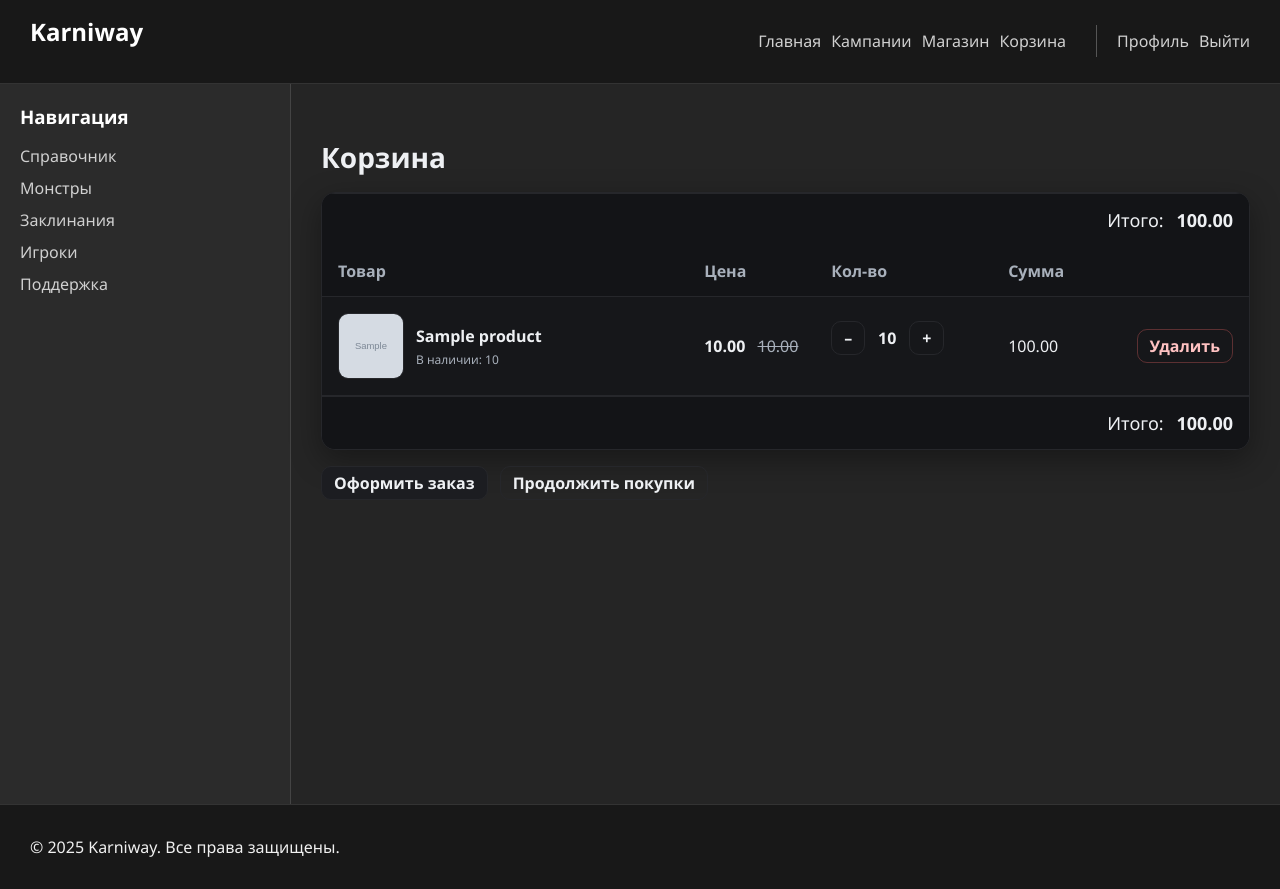
After one commit to KoRRaZon/Karniway-Presentation, a Django app: page /cart in a window 1280 px wide. The commit adds this page. Run offline with Django 5.2, Linux system fonts and the light colour scheme; a user stored in the database is signed in; tables that the repository leaves empty hold one stand-in row (values such as "Sample post"); grey boxes marked "Sample" are stand-in pictures; some libraries are stand-ins or nearby versions.

Commit message:
feat(cart): Models, URLs, views and HTML/CSS

```diff
--- a/apps/shop/urls.py
+++ b/apps/shop/urls.py
@@ -1,7 +1,8 @@
 from django.urls import path
 
 from apps.shop.views import ProductDetailView, ProductUpdateView, ProductCreateView, ProductDeleteView, ProductListView, \
-    ProductVoteView, ProductReviewDeleteView, ProductReviewListView, ProductReviewCreateView
+    ProductVoteView, ProductReviewDeleteView, ProductReviewListView, ProductReviewCreateView, CartDetailView, \
+    CartAddView, CartItemIncreaseView, CartItemDecreaseView, CartItemRemoveView
 
 app_name = 'shop'
 
@@ -17,4 +18,10 @@ urlpatterns = [
     path('products/<slug:slug>/reviews/create', ProductReviewCreateView.as_view(), name='product_review_create'),
     path('products/<slug:slug>/reviews/list', ProductReviewListView.as_view(), name='product_review_list'),
     path('products/<slug:slug>/reviews/<uuid:pk>/delete/', ProductReviewDeleteView.as_view(), name='product_review_delete'),
+
+    path('cart', CartDetailView.as_view(), name='cart_detail'),
+    path('cart/add/<slug:slug>/', CartAddView.as_view(), name='cart_add'),
+    path('cart/item/<int:pk>/inc/', CartItemIncreaseView.as_view(), name='cart_item_increase'),
+    path('cart/item/<int:pk>/dec/', CartItemDecreaseView.as_view(), name='cart_item_decrease'),
+    path('cart/item/<int:pk>/remove/', CartItemRemoveView.as_view(), name='cart_item_remove'),
 ]
--- a/apps/shop/views.py
+++ b/apps/shop/views.py
@@ -1,19 +1,21 @@
 import json
 
+from PIL.DdsImagePlugin import item1
 from django.contrib import messages
 from django.core.paginator import Paginator
 from django.db import transaction, IntegrityError
 from django.db.models import F
-from django.http import JsonResponse, HttpResponse
+from django.http import JsonResponse, HttpResponse, HttpResponseBadRequest
 from django.shortcuts import render, redirect
 from django.urls import reverse_lazy
 from django.utils.decorators import method_decorator
 from django.views import View
 from django.views.decorators.http import require_POST
-from django.views.generic import ListView, DetailView, CreateView, UpdateView, DeleteView
+from django.views.generic import ListView, DetailView, CreateView, UpdateView, DeleteView, TemplateView
 
 from apps.shop.forms import ProductForm, ProductImageFormset, ProductReviewForm
-from apps.shop.models import Product, ProductRating, ProductVote, ProductReview
+from apps.shop.models import Product, ProductRating, ProductVote, ProductReview, Cart
+from apps.shop.services import CartService
 
 
 class ProductListView(ListView):
@@ -319,3 +321,132 @@ class ProductReviewDeleteView(View):
 
         messages.success(request, 'Отзыв удален.')
         return redirect(product.get_absolute_url() + '#reviews')
+
+class CartAddView(View):
+    """
+    Добавление товара в корзину пользователя
+    """
+    def post(self, request, slug):
+        try:
+            product = Product.objects.get(slug=slug)
+        except Product.DoesNotExist:
+            return HttpResponseBadRequest('Неизвестный товар')
+
+        try:
+            quantity = int(request.POST['quantity'])
+        except (TypeError, ValueError):
+            quantity = 1
+        if quantity <= 0:
+            quantity = 1
+
+        try:
+            cart = CartService(request).add(product, quantity)
+        except ValueError:
+            if request.headers.get('HX-Request'):
+                return JsonResponse({'ok': False, 'detail': str(ValueError)}, status=400)
+            messages.error(request, str(ValueError))
+            return redirect(product.get_absolute_url())
+
+        # ответ для HTMX/JSON
+        if request.headers.get('HX-Request') or 'application/json' in request.headers.get('Accept', ''):
+            # здесь можно вернуть маленький HTML-фрагмент “иконки корзины” или просто данные
+            #return JsonResponse({
+                #'ok': True,
+                #'item_count': cart.items.count(),
+                #'cart_id': str(cart.pk),
+            #})
+            response = HttpResponse("Товар добавлен", status=200)
+            response.headers['HX-Trigger'] = json.dumps({
+                "cart:add": {
+                    "item_count": cart.items.count(),
+                    "product": str(product.pk),
+                }
+            })
+            return response
+
+        # возвращаемся на страницу товара
+        messages.success(request, 'Товар добавлен в корзину')
+        return redirect(product.get_absolute_url())
+
+
+class CartDetailView(TemplateView):
+    """
+    Просмотр корзины пользователя
+    """
+    template_name = 'shop/cart_detail.html'
+
+    def get_context_data(self, **kwargs):
+        context = super().get_context_data(**kwargs)
+        service = CartService(self.request)
+        cart = service.get_or_create_cart()
+        items = cart.items.select_related('product')
+        context.update({
+            'cart': cart,
+            'items': items,
+            'title': 'Корзина',
+        })
+        return context
+
+class CartItemIncreaseView(View):
+    """
+    Увеличение количества товара в корзине
+    """
+    http_method_names = ['post']
+
+    def post(self, request, pk):
+        service = CartService(self.request)
+        cart = service.get_or_create_cart()
+        item = cart.items.select_related('product').filter(pk=pk).first()
+        if not item:
+            return JsonResponse({'ok': False, 'detail': 'Товар не найден.'}, status=404)
+
+        # проверка остатков
+        if item.product.quantity < (item.quantity + 1):
+            return JsonResponse({'ok': False, 'detail': 'Недостаточно товара на складе.'}, status=400)
+
+        item.quantity += 1
+        item.save(update_fields=['quantity'])
+        return JsonResponse({'ok': True, 'quantity': item.quantity})
+
+class CartItemDecreaseView(View):
+    """
+    Уменьшение количества товара в корзине
+    """
+    http_method_names = ['post']
+
+    def post(self, request, pk):
+        service = CartService(self.request)
+        cart = service.get_or_create_cart()
+        item = cart.items.select_related('product').filter(pk=pk).first()
+        if not item:
+            return JsonResponse({'ok': False, 'detail': 'Товар не найден.'}, status=404)
+
+        if item.quantity > 1:
+            item.quantity -= 1
+            item.save(update_fields=['quantity'])
+        else:
+            item.delete()
+        return JsonResponse({'ok': True})
+
+class CartItemRemoveView(View):
+    """
+    Удаление товара из корзины
+    """
+    http_method_names = ['post']
+    def post(self, request, pk):
+        service = CartService(self.request)
+        cart = service.get_or_create_cart()
+        item = cart.items.filter(pk=pk).first()
+        if not item:
+            return JsonResponse({'ok': False, 'detail': 'Товар не найден.'}, status=404)
+        item.delete()
+        return JsonResponse({'ok': True})
+
+
+class OrderCreateView(View):
+    """
+    Создание заказа.
+    - GET: Переход на страницу оформления заказа, заполнение Shipping Address, финальная проверка заказа.
+    - POST: Отправка форм, валидация, снапшот Cart/CartItem в Order/OrderItem, Order.status == 'pending'.
+    """
+    pass
--- a/apps/wiki/models.py
+++ b/apps/wiki/models.py
@@ -44,7 +44,7 @@ class Post(IsDeletedModel):
 
     def save(self, *args, **kwargs):
         if not self.slug:
-            self.slug = unique_slugify(self, self.name, self.slug)
+            self.slug = unique_slugify(self, self.title, self.slug)
         super().save(*args, **kwargs)
 
 
@@ -63,7 +63,7 @@ class News(IsDeletedModel):
 
     def save(self, *args, **kwargs):
         if not self.slug:
-            self.slug = unique_slugify(self, self.name, self.slug)
+            self.slug = unique_slugify(self, self.title, self.slug)
         super().save(*args, **kwargs)
 
 
--- a/apps/wiki/views.py
+++ b/apps/wiki/views.py
@@ -137,10 +137,12 @@ class CreatureUpdateView(UpdateView):
     form_class = CreatureForm
     template_name = 'wiki/creature_create.html'
     extra_context = {'title': 'Редактирование существа'}
-    success_url = reverse_lazy('wiki:creature_list')
 
     def get_object(self, **kwargs):
         return Creature.objects.get(slug=self.kwargs['slug'])
+
+    def get_success_url(self):
+        return reverse('wiki:creature_detail', kwargs={'slug': self.object.slug})
 
     def get_context_data(self, **kwargs):
         context = super().get_context_data(**kwargs)
@@ -148,7 +150,7 @@ class CreatureUpdateView(UpdateView):
 
         if self.request.method == 'POST':
             context['attack_formset'] = CreatureAttackFormSet(self.request.POST, instance=creature, prefix="attack")
-            context['passive-formset'] = CreaturePassiveFormSet(self.request.POST, instance=creature, prefix="passive")
+            context['passive_formset'] = CreaturePassiveFormSet(self.request.POST, instance=creature, prefix="passive")
         else:
             context['attack_formset'] = CreatureAttackFormSet(instance=creature, prefix="attack")
             context['passive_formset'] = CreaturePassiveFormSet(instance=creature, prefix="passive")
--- a/static/css/base.css
+++ b/static/css/base.css
@@ -32,6 +32,26 @@ h1, h2, h3 {
 .flash.error{border-color:#f66; background:#3a2020}
 .flash.warning{border-color:#fc6; background:#3a2f12}
 
+/* 1) Нормализуем типографику у всех контролов формы */
+button, input, select, textarea {
+  font: inherit;        /* наследуем и семейство, и размер, и межстрочный интервал */
+  color: inherit;
+}
+
+/* 2) Убираем нативный вид кнопки, чтобы не вмешивался */
+button.k-btn {
+  -webkit-appearance: none;
+  -moz-appearance: none;
+  appearance: none;
+}
+
+/* 3) Фиксируем одинаковые метрики у наших «кнопок» (и <a>, и <button>) */
+.k-btn{
+  font-family: 'Segoe UI', system-ui, -apple-system, Roboto, Arial, sans-serif;
+  font-size: 16px;      /* можно 1rem, если базовый = 16px */
+  line-height: 1;       /* одинаковая высота строки */
+  font-weight: 600;
+}
 
 /* ============================= */
 /*            HEADER            */
--- /dev/null
+++ b/static/css/shop/cart.css
@@ -0,0 +1,155 @@
+:root{
+  --bg:#0f0f10;
+  --panel:#16171a;
+  --text:#eef0f3;
+  --muted:#a8b0bb;
+  --border:#26272b;
+  --primary:#8ab4f8;
+  --danger:#ff6b6b;
+  --success:#34d399;
+  --shadow: 0 10px 30px rgba(0,0,0,.35);
+  --radius:14px;
+}
+
+.k-title{
+  margin: 24px 0 16px;
+  color: var(--text);
+  font-size: 28px;
+}
+
+.k-cart{
+  background: var(--panel);
+  border:1px solid var(--border);
+  border-radius: var(--radius);
+  box-shadow: var(--shadow);
+  overflow: hidden;
+}
+
+.k-table{
+  width:100%;
+  border-collapse: collapse;
+}
+
+.k-table thead th{
+  text-align:left;
+  font-weight:600;
+  color: var(--muted);
+  padding:14px 16px;
+  border-bottom:1px solid var(--border);
+  background:#131417;
+}
+
+.k-table tbody td{
+  padding:16px;
+  border-bottom:1px solid var(--border);
+  vertical-align: middle;
+  color: var(--text);
+}
+
+.col-product{ width: 45%; }
+.col-price{ width: 15%; }
+.col-qty{ width: 20%; }
+.col-sum{ width: 15%; }
+.col-actions{ width: 5%; text-align:right; }
+
+.k-row:hover{
+  background: rgba(255,255,255,.02);
+}
+
+.k-prod__box{
+  display:flex;
+  gap:12px;
+  align-items:center;
+}
+
+.k-thumb{
+  width:64px; height:64px;
+  object-fit: cover;
+  border-radius: 10px;
+  border:1px solid var(--border);
+  background:#0b0c0f;
+}
+
+.k-thumb--placeholder{
+  display:flex; align-items:center; justify-content:center;
+  color: var(--muted);
+}
+
+.k-prod__name{
+  color: var(--text);
+  text-decoration: none;
+  font-weight: 600;
+}
+.k-prod__name:hover{ color: var(--primary); }
+
+.k-prod__stock{ color: var(--muted); font-size: 12px; margin-top:4px; }
+
+.k-price__new{ color: var(--text); font-weight:600; margin-right:8px; }
+.k-price__old{ color: var(--muted); text-decoration: line-through; }
+
+.k-qty__controls{
+  display:flex; align-items:center; gap:8px;
+}
+.k-qty__value{
+  min-width: 28px; text-align:center; font-weight:600;
+}
+
+.k-btn{
+  appearance:none;
+  border:1px solid var(--border);
+  background:#1c1d21;
+  color:var(--text);
+  padding:8px 12px;
+  border-radius: 10px;
+  cursor:pointer;
+}
+.k-btn:hover{ border-color:#3a3b41; }
+.k-btn--ghost{
+  background: transparent;
+}
+.k-btn--danger{
+  border-color: rgba(255,107,107,.3);
+  color:#ffc2c2;
+}
+.k-btn--danger:hover{
+  border-color: rgba(255,107,107,.6);
+}
+
+.k-actions{
+  display:flex; gap:12px;
+  margin-top:16px;
+}
+
+.k-totalbar{
+  display:flex; justify-content:space-between; align-items:center;
+  padding:14px 16px;
+  background:#131417;
+  border-top:1px solid var(--border);
+}
+.k-total{ font-size:18px; color: var(--text); }
+.k-total__value{ font-weight:700; margin-left:8px; }
+
+.k-indicator{
+  display:none;
+  color: var(--muted);
+  font-size: 14px;
+}
+.htmx-request .k-indicator{ display:inline; }
+
+.k-empty{
+  color: var(--muted);
+  background: var(--panel);
+  border:1px solid var(--border);
+  border-radius: var(--radius);
+  padding:20px;
+  box-shadow: var(--shadow);
+}
+.k-link{ color: var(--primary); text-decoration: none; }
+.k-link:hover{ text-decoration: underline; }
+
+/* адаптив */
+@media (max-width: 900px){
+  .col-price, .col-sum{ display:none; }
+  .col-product{ width: 60%; }
+  .col-qty{ width: 35%; }
+}
--- a/templates/header.html
+++ b/templates/header.html
@@ -6,7 +6,7 @@
             <a href="/">Главная</a>
             <a href="#">Кампании</a>
             <a href="{% url 'shop:product_list' %}">Магазин</a>
-            <a href="#">Профиль</a>
+            <a href="{% url 'shop:cart_detail' %}">Корзина</a>
         </nav>
 
         {% if user.is_authenticated %}
--- /dev/null
+++ b/templates/shop/cart_detail.html
@@ -0,0 +1,45 @@
+{% extends 'base.html' %}
+{% load static %}
+
+{% block extra_css %}
+<link rel="stylesheet" href="{% static 'css/shop/cart.css' %}">
+{% endblock %}
+
+{% block content %}
+<h1 class="k-title">{{ title }}</h1>
+
+{% if cart.items.exists %}
+  <div class="k-cart">
+    <table class="k-table">
+      <thead>
+        <tr>
+          <th class="col-product">Товар</th>
+          <th class="col-price">Цена</th>
+          <th class="col-qty">Кол-во</th>
+          <th class="col-sum">Сумма</th>
+          <th class="col-actions"></th>
+        </tr>
+      </thead>
+
+      <tbody id="cart-items">
+        {% for item in items %}
+          {% include "shop/partials/_cart_row.html" with item=item %}
+        {% endfor %}
+      </tbody>
+    </table>
+
+    {% include "shop/partials/_cart_totals.html" with cart=cart %}
+  </div>
+
+  <div class="k-actions">
+    <a class="k-btn" href="#">Оформить заказ</a>
+    <a class="k-btn k-btn--ghost" href="{% url 'shop:product_list' %}">Продолжить покупки</a>
+  </div>
+{% else %}
+  <div class="k-empty">
+    Корзина пуста. <a class="k-link" href="{% url 'shop:product_list' %}">Перейти в каталог</a>.
+  </div>
+{% endif %}
+
+<script src="https://unpkg.com/htmx.org@1.9.12"></script>
+{% endblock %}
--- /dev/null
+++ b/templates/shop/partials/_cart_row.html
@@ -0,0 +1,89 @@
+{# ожидает: item (CartItem) #}
+{% load static %}
+
+<tr class="k-row" id="item-{{ item.pk }}">
+  <td class="k-prod">
+    <div class="k-prod__box">
+      {# миниатюра — попробуем вывести первую картинку товара, если есть #}
+      {% with img=item.product.images.all.0 %}
+        {% if img and img.image %}
+          <img class="k-thumb" src="{{ img.image.url }}" alt="{{ item.product.name }}">
+        {% else %}
+          <div class="k-thumb k-thumb--placeholder">—</div>
+        {% endif %}
+      {% endwith %}
+
+      <div class="k-prod__meta">
+        <a class="k-prod__name" href="{{ item.product.get_absolute_url }}">{{ item.product.name }}</a>
+        <div class="k-prod__stock">
+          {% if item.product.quantity > 0 %}
+            В наличии: {{ item.product.quantity }}
+          {% else %}
+            Нет в наличии
+          {% endif %}
+        </div>
+      </div>
+    </div>
+  </td>
+
+  <td class="k-price">
+    {% with p=item.unit_prom_price|default:item.unit_price %}
+      {% if item.unit_prom_price %}
+        <span class="k-price__new">{{ p|floatformat:2 }}</span>
+        <span class="k-price__old">{{ item.unit_price|floatformat:2 }}</span>
+      {% else %}
+        <span class="k-price__new">{{ p|floatformat:2 }}</span>
+      {% endif %}
+    {% endwith %}
+  </td>
+
+  <td class="k-qty">
+    <form class="k-qty__controls">
+      {% csrf_token %}
+      <button
+        class="k-btn k-btn--ghost"
+        hx-post="{% url 'shop:cart_item_decrease' item.pk %}"
+        hx-include="closest form"
+        hx-target="#item-{{ item.pk }}"
+        hx-swap="outerHTML"
+        hx-indicator="#cart-indicator"
+        aria-label="Уменьшить">–</button>
+
+      <span class="k-qty__value">{{ item.quantity }}</span>
+
+      <button
+        class="k-btn k-btn--ghost"
+        hx-post="{% url 'shop:cart_item_increase' item.pk %}"
+        hx-include="closest form"
+        hx-target="#item-{{ item.pk }}"
+        hx-swap="outerHTML"
+        hx-indicator="#cart-indicator"
+        aria-label="Увеличить">+</button>
+    </form>
+  </td>
+
+  <td class="k-sum">
+    {{ item.total_cost|floatformat:2 }}
+  </td>
+
+  <td class="k-actions">
+    <form>
+      {% csrf_token %}
+      <button
+        class="k-btn k-btn--ghost k-btn--danger"
+        hx-post="{% url 'shop:cart_item_remove' item.pk %}"
+        hx-include="closest form"
+        hx-target="#item-{{ item.pk }}"
+        hx-swap="outerHTML"
+        hx-confirm="Удалить позицию из корзины?"
+        hx-indicator="#cart-indicator">
+        Удалить
+      </button>
+    </form>
+  </td>
+</tr>
+
+{# Просим сервер ещё и обновить блок итога — через OOB swap #}
+<div id="cart-totals" hx-swap-oob="true">
+  {% include "shop/partials/_cart_totals.html" with cart=item.cart %}
+</div>
--- /dev/null
+++ b/templates/shop/partials/_cart_totals.html
@@ -0,0 +1,11 @@
+{# ожидает: cart #}
+<div class="k-totalbar">
+  <div class="k-totalbar__left">
+    <span class="k-indicator" id="cart-indicator" aria-hidden="true">Загружаем…</span>
+  </div>
+  <div class="k-totalbar__right">
+    <div class="k-total">
+      Итого: <span class="k-total__value">{{ cart.total_price|floatformat:2 }}</span>
+    </div>
+  </div>
+</div>
```
Also changed, not shown: apps/shop/admin.py (+6 -1 lines), apps/shop/models.py (+80 -0 lines), apps/shop/services.py (added, +31 -0 lines), static/css/shop/product_detail.css (+55 -7 lines), templates/shop/product_detail.html (+35 -1 lines), apps/shop/migrations/0010_cart_order_orderitem_shippingaddress_and_more.py (added), apps/shop/migrations/0011_alter_shippingaddress_postal_core.py (added), apps/shop/migrations/0012_alter_cart_user.py (added).
